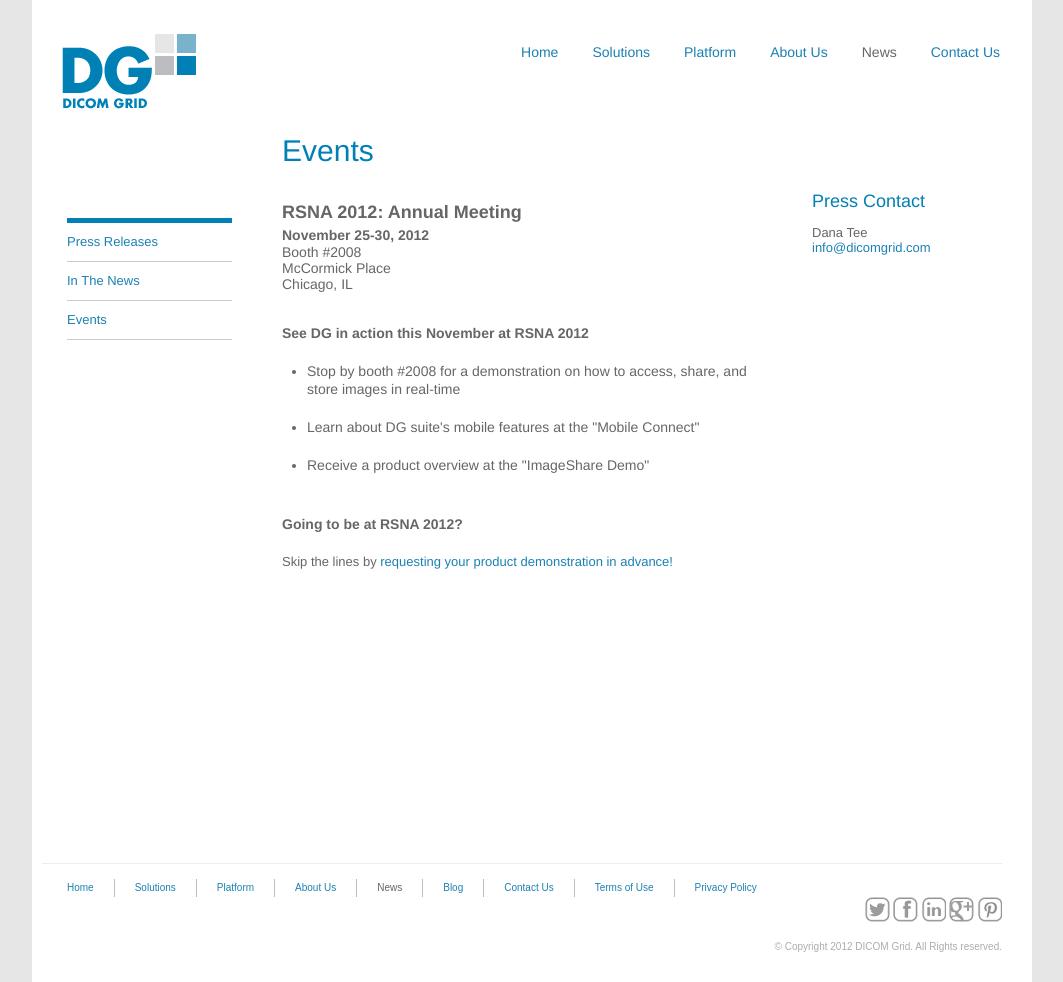
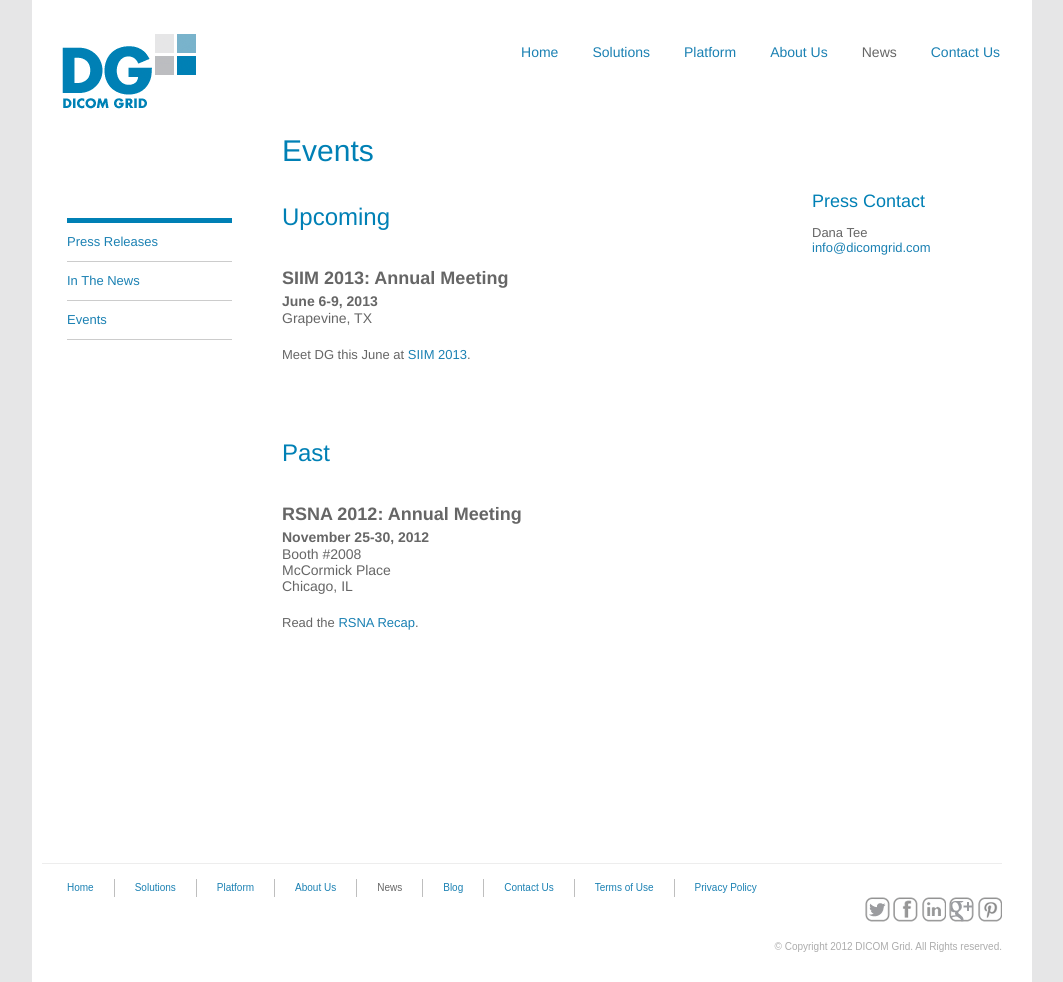
Before and after one commit to kevinold/dg-jekyll, a Jekyll site: the page built from press/events.html, in a window 1280 px wide. Shown: the whole page, without its empty margins (108-1171 px from the left). Built offline with Jekyll 4.4.1, drawn with Linux system fonts in a browser that asks for light colours; Markdown is read by kramdown in place of the engine named in the settings.

Commit message:
add siim 2013 event

```diff
--- a/press/events.html
+++ b/press/events.html
@@ -5,7 +5,21 @@
 ---
 		<h1>Events</h1>
 
+		<h2>Upcoming</h2>
+		<div class="execs">
+      <h3>SIIM 2013: Annual Meeting</h3>
+      <h4>June 6-9, 2013</h4>
+      <div>
+        Grapevine, TX
+      </div>
+      <p>Meet DG this June at <a href="http://www.siim2013.org/">SIIM 2013</a>.</p>
 
+    </div>
+
+    <br/>
+    <br/>
+
+		<h2>Past</h2>
 		<div class="execs">
       <h3>RSNA 2012: Annual Meeting</h3>
       <h4>November 25-30, 2012</h4>
@@ -14,9 +28,9 @@
         McCormick Place<br/>
         Chicago, IL
       </div>
-      <br/>
-      <br/>
+      <p>Read the <a href="http://blog.dicomgrid.com/2012/12/07/rsna-recap-medical-image-exchange-and-mobility/">RSNA Recap</a>.</p>
 
+      <!--
       <div>
       <h4>See DG in action this November at RSNA 2012</h4>
       <ul>
@@ -31,6 +45,7 @@
       <div>
       <h4>Going to be at RSNA 2012?</h4>
       <p>Skip the lines by <a href="/request-a-demo-at-rsna.html">requesting your product demonstration in advance!</a></p>
-      </div>
+        </div>
+       -->
 
 		</div>
```
Also changed, not shown: 1 other file.
